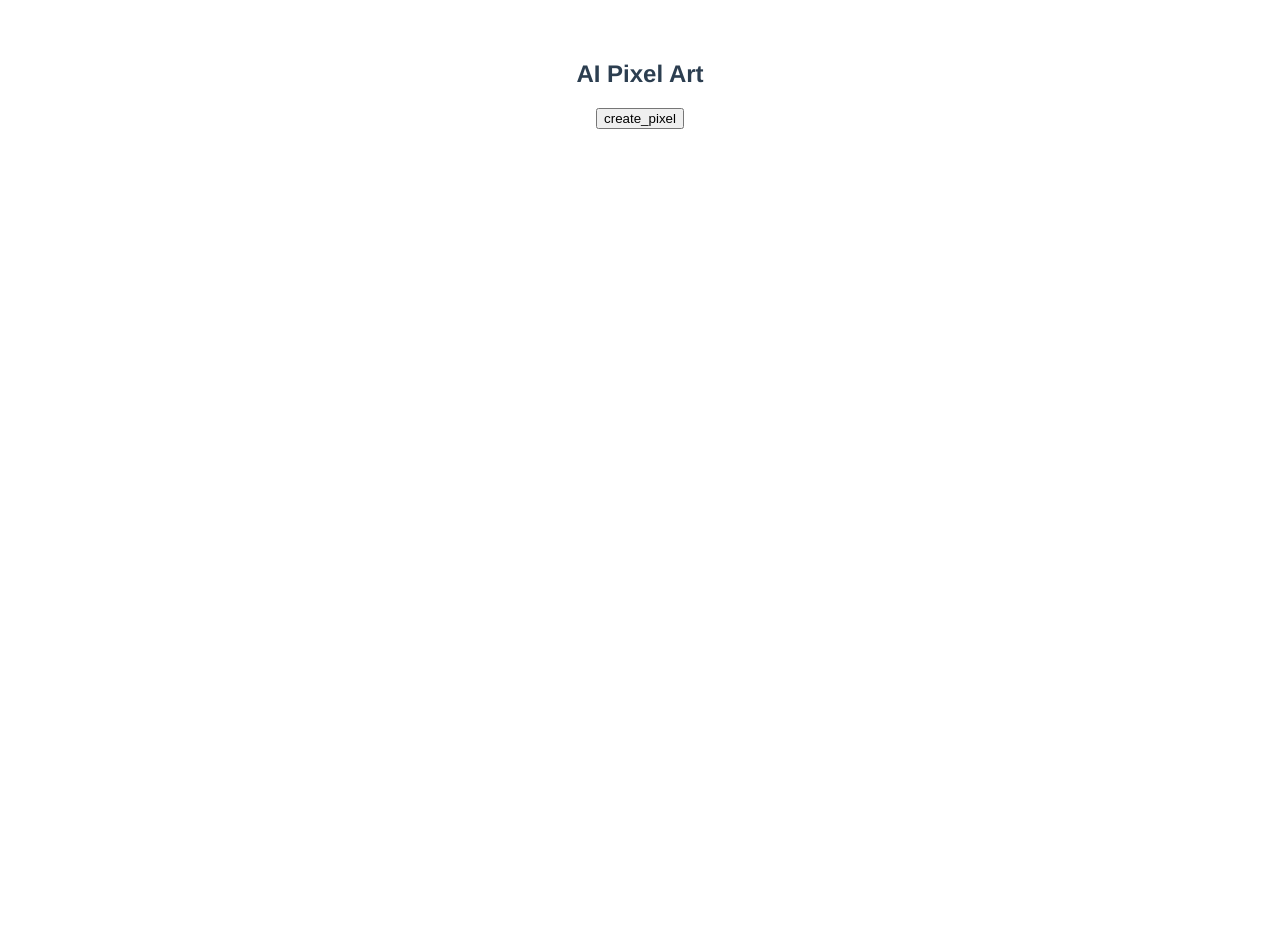
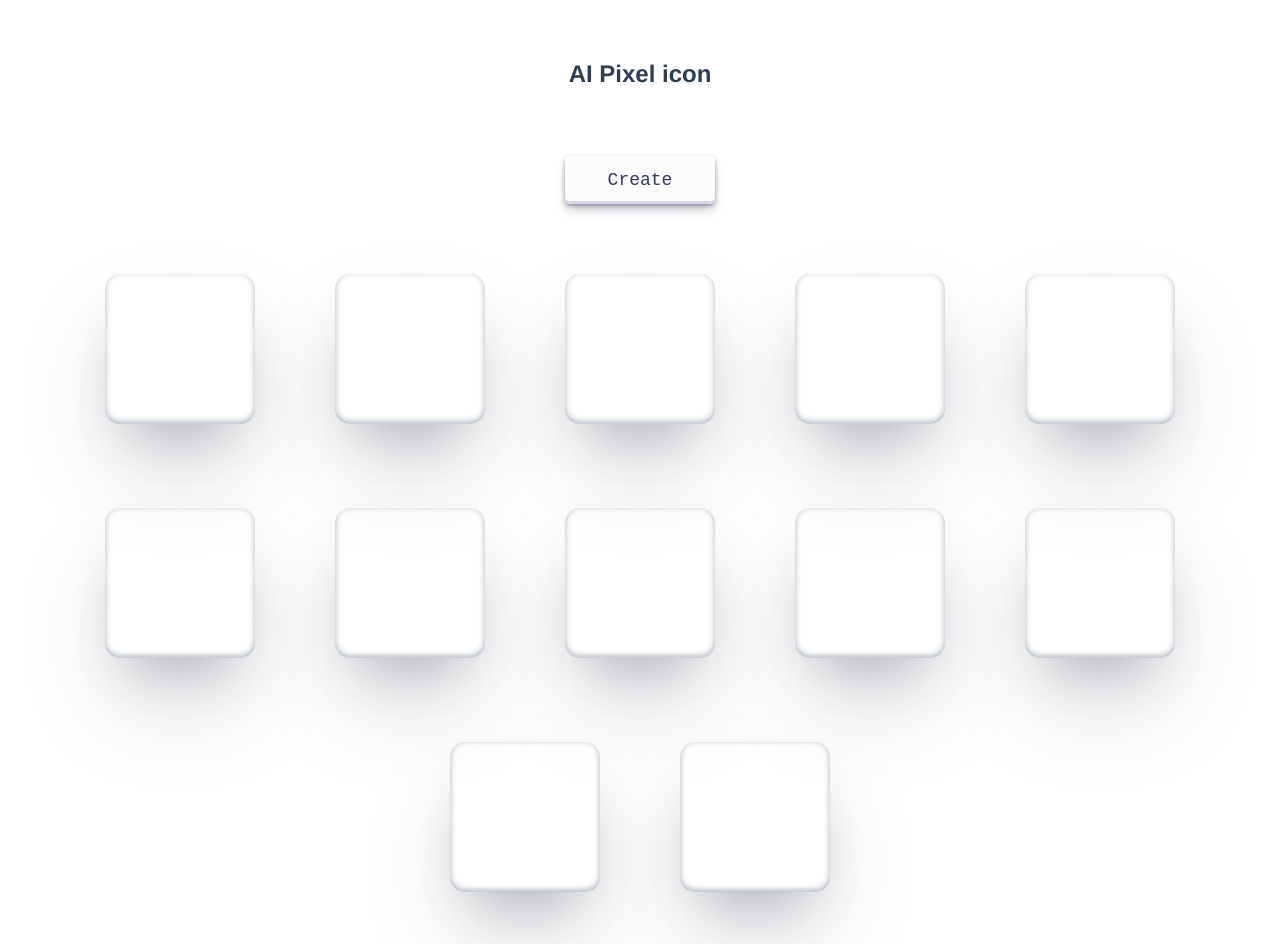
Before and after one commit to taikicoco/pixel-icon, a Vue app: page / in a window 1280 px wide. Before the commit the page ends 800 px from the top, so only its background shows below. Built offline with nearby package versions, Linux system fonts and the light colour scheme.

Commit message:
create_pixel_complete!

```diff
--- a/src/App.vue
+++ b/src/App.vue
@@ -1,43 +1,34 @@
 <template>
-  <h2>AI Pixel Art</h2>
-  <button v-on:click="create_pixel()">create_pixel</button>
+  <h2>AI Pixel icon</h2>
   <br>
-  <template v-if="show">
-    <CreatePixel :pixel_value="pixel_value"></CreatePixel>
-  </template>
-
-
-
-
+  <create-pixel
+    :pixel_value="pixel_value"
+  ></create-pixel>
 </template>
 
 <script>
 
 import CreatePixel from './components/CreatePixel.vue'
 
-
   export default {
     name: 'App',
     components: {
       CreatePixel,
-
     },
     data() {
       return {
-          pixel_value:[],
-          show:false
+          pixel_value:[0,1,2,3,4,5,6,7,8,9,10,11],
       }
     },
 
     methods: {
+
+      window:onload = function() {
+      },
+
       create_pixel:function() {
-        this.show = true;
-        if(this.pixel_value.length < 15) {
-          for (let i = 0; i < 15; i++) {
-          this.pixel_value.push(i)
-        }
-        }
       },
+
     }
   }
 </script>
--- a/src/components/CreatePixel.vue
+++ b/src/components/CreatePixel.vue
@@ -1,12 +1,35 @@
 <template>
 
-    <button v-on:click="create_pixel()" >create</button>
+    <button v-if="show_c" v-on:click="create_pixel(),show()"
+    class="button-30" role="button"
+    >Create</button>
+
+    <div v-if="show_b">
+
+        <button v-on:click="create_pixel()"
+        class="button-30" role="button"
+        >Create</button>
+
+        <button v-on:click="create_pixel()"
+        class="button-30" role="button"
+        >Cross</button>
+
+        <button v-on:click="create_pixel()"
+        class="button-30" role="button"
+        >evolution</button>
+
+    </div>
+
+    <!-- <button v-on:click="create_pixel()"
+    class="button-30" role="button"
+    >Dowunload</button> -->
+
     <br>
     <canvas v-for="(key, i) in pixel_value"
         :key = "key"
         :id = "i"
-        :width="200"
-        :height="200"
+        :width="150"
+        :height="150"
     ></canvas>
 
 </template>
@@ -16,7 +39,6 @@
           pixel_value:Array,
         },
 
-
         data() {
             return {
                 individual : {},
@@ -24,7 +46,9 @@
                 size:8,
                 cross_key:true,
                 pixel : [],
-                button:false
+                button:false,
+                show_b:false,
+                show_c:true,
             };
         },
 
@@ -33,10 +57,20 @@
         },
 
         methods: {
+
             create_pixel:function() {
-                for(let i = 0; i < 15; i++) {
-                    this.create(i);
+                for(let i = 0; i < this.pixel_value.length; i++) {
+                    this.push(i);
                 }
+            },
+
+            push(i) {
+                this.create(i);
+            },
+
+            show: function() {
+                this.show_b = true;
+                this.show_c = false;
             },
 
             cross_pixel:function() {
@@ -49,11 +83,15 @@
                 this.download("pixel");
             },
 
+            fuga:function() {
+                console.log('test')
+            },
+
             //create_pixel
             create(id, new_individual = []) {
                 const canvas = document.getElementById(id);
                 const ctx = canvas.getContext('2d');
-                const width = 200;
+                const width = 150;
                 //const height  = 200;
                 const size = this.size;
                 let bit_size = width/size;
@@ -141,4 +179,55 @@
         box-shadow: rgba(50, 50, 93, 0.25) 0px 50px 100px -20px, rgba(0, 0, 0, 0.3) 0px 30px 60px -30px, rgba(10, 37, 64, 0.35) 0px -2px 6px 0px inset;
         border-radius: 15px;
      }
+
+     button {
+        margin: 30px;
+        width: 150px;
+     }
+
+     /* CSS */
+    .button-30 {
+        align-items: center;
+        appearance: none;
+        background-color: #FCFCFD;
+        border-radius: 4px;
+        border-width: 0;
+        box-shadow: rgba(45, 35, 66, 0.4) 0 2px 4px,rgba(45, 35, 66, 0.3) 0 7px 13px -3px,#D6D6E7 0 -3px 0 inset;
+        box-sizing: border-box;
+        color: #36395A;
+        cursor: pointer;
+        display: inline-flex;
+        font-family: "JetBrains Mono",monospace;
+        height: 48px;
+        justify-content: center;
+        line-height: 1;
+        list-style: none;
+        overflow: hidden;
+        padding-left: 16px;
+        padding-right: 16px;
+        position: relative;
+        text-align: left;
+        text-decoration: none;
+        transition: box-shadow .15s,transform .15s;
+        user-select: none;
+        -webkit-user-select: none;
+        touch-action: manipulation;
+        white-space: nowrap;
+        will-change: box-shadow,transform;
+        font-size: 18px;
+    }
+
+    .button-30:focus {
+        box-shadow: #D6D6E7 0 0 0 1.5px inset, rgba(45, 35, 66, 0.4) 0 2px 4px, rgba(45, 35, 66, 0.3) 0 7px 13px -3px, #D6D6E7 0 -3px 0 inset;
+    }
+
+    .button-30:hover {
+        box-shadow: rgba(45, 35, 66, 0.4) 0 4px 8px, rgba(45, 35, 66, 0.3) 0 7px 13px -3px, #D6D6E7 0 -3px 0 inset;
+        transform: translateY(-2px);
+    }
+
+    .button-30:active {
+        box-shadow: #D6D6E7 0 3px 7px inset;
+        transform: translateY(2px);
+    }
 </style>
```
